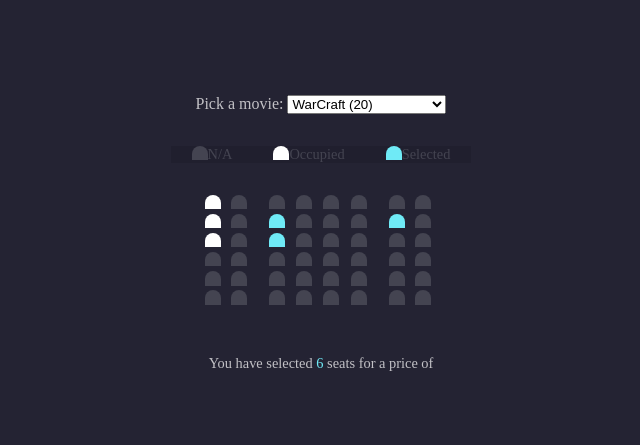
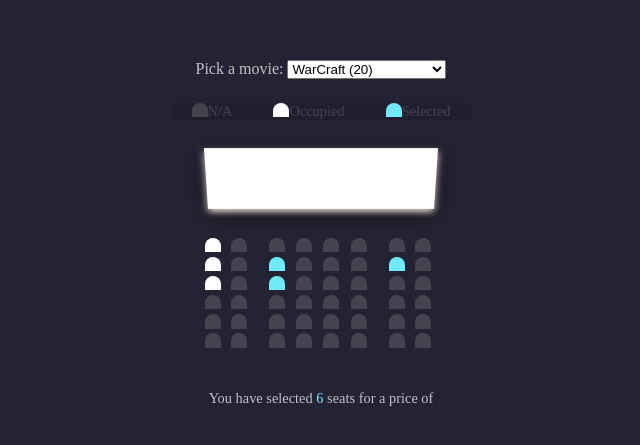
Before and after one commit to Loctarogar/movie-seat-booking, a plain HTML site: page index.html in a window 1280 px wide. Shown: the part 167-612 px from the top of the page, without its empty margins (319-959 px from the left). Drawn offline with Linux system fonts and the light colour scheme.

Commit message:
screen styling + margin var

```diff
--- a/style.css
+++ b/style.css
@@ -6,6 +6,7 @@
   --light-color: #ffffff;
   --dark-color: #201f2e;
   --text-color: #c2c1c6;
+  --margin-bottom: 1.5rem;
 }
 
 * {
@@ -45,7 +46,6 @@ span {
   height: 100vh;
   width: 100%;
   display: flex;
-  /* flex-direction: column; */
   justify-content: center;
   align-items: center;
 }
@@ -62,7 +62,7 @@ span {
 /* Container > movie-picker */
 
 .container .movie-picker {
-  margin-bottom: 2rem;
+  margin-bottom: var(--margin-bottom);
 }
 
 /* Container > desk */
@@ -70,7 +70,7 @@ span {
 .desk {
   font-size: 0.9rem;
   color: var(--light-grey-color);
-  margin-bottom: 2rem;
+  margin-bottom: var(--margin-bottom);
   background: var(--dark-color);
   width: 100%;
 }
@@ -82,13 +82,20 @@ span {
 }
 
 .desk ul li {
-  /* background: chartreuse; */
   display: flex;
-  /* flex-direction: row; */
-  /* justify-content: space-around; */
 }
 
 /* Container screen */
+
+.container .screen {
+  margin-bottom: var(--margin-bottom);
+  width: 230px;
+  height: 70px;
+  background: var(--light-color);
+  transform: perspective(1000px) rotateX(-30deg);
+  /* Shadow */
+  box-shadow: 0 4px 8px 0 rgba(235, 215, 215, 1), 0 6px 20px 0 rgba(0, 0, 0, 1);
+}
 
 /* Container seats */
 .seats {
@@ -97,7 +104,7 @@ span {
   flex-wrap: wrap;
   gap: 1rem;
 
-  margin-bottom: 2rem;
+  margin-bottom: var(--margin-bottom);
 }
 
 .seats > div {
```
